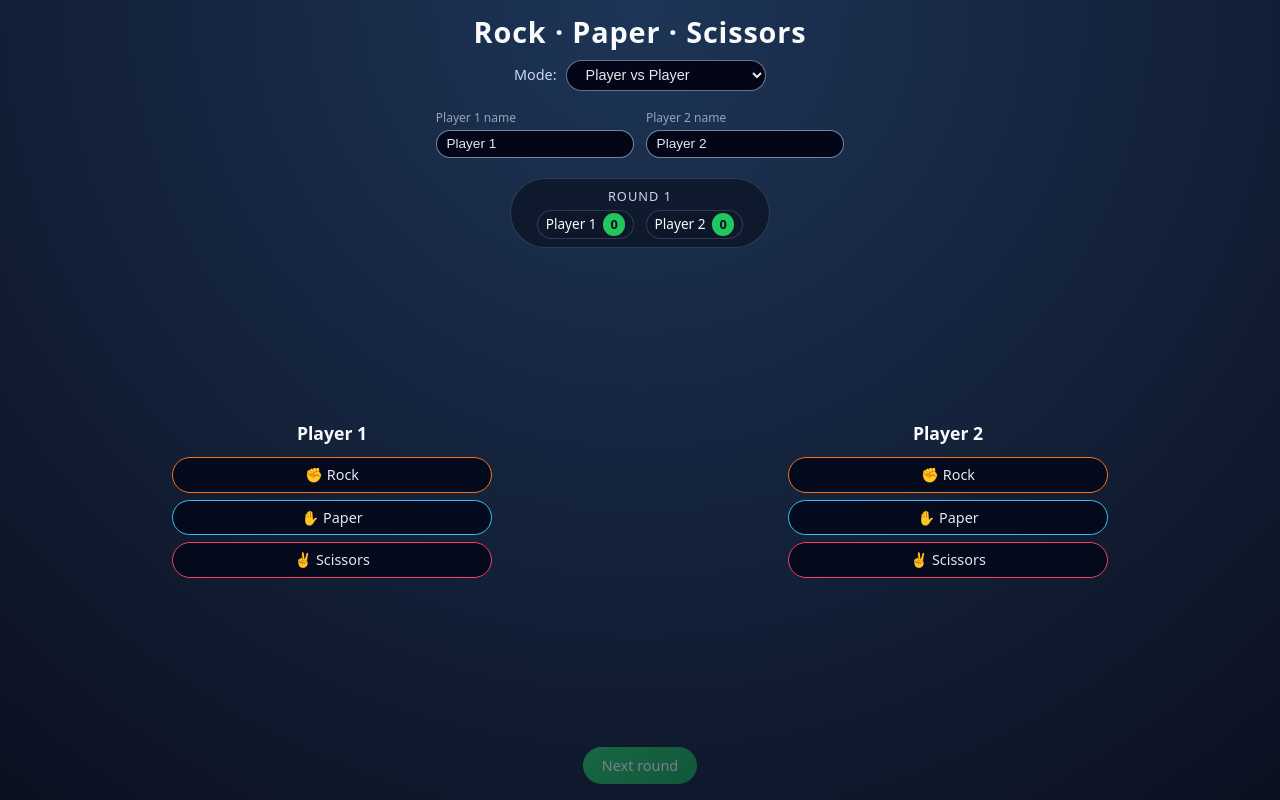
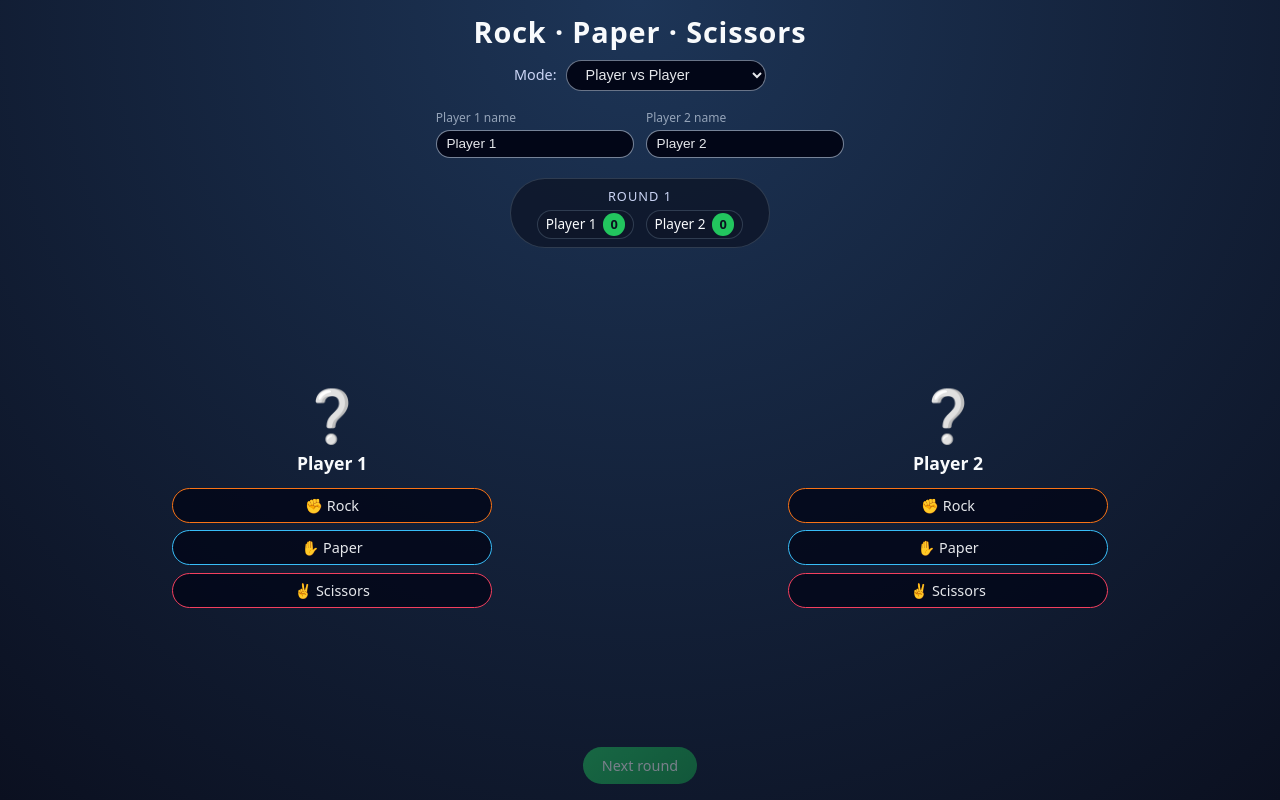
Before and after one commit to zakaroff-aviiator/rps-react, a React (Vite) app: page / in a window 1280 px wide. Built offline with nearby package versions, Linux system fonts and the light colour scheme.

Commit message:
feat: add animated hand shake reveal before showing player choices

```diff
--- a/src/components/Game.tsx
+++ b/src/components/Game.tsx
@@ -9,7 +9,6 @@ const choiceDisplay: Record<Choice, string> = {
   paper: '✋ Paper',
   scissors: '✌️ Scissors',
 };
-
 
 const initialPlayersPvp: [Player, Player] = [
   { id: 1, name: 'Player 1', score: 0, currentChoice: null, isComputer: false },
@@ -31,6 +30,7 @@ export const Game = () => {
   const [players, setPlayers] = useState<[Player, Player]>(initialPlayersPvp);
   const [result, setResult] = useState<Result>(null);
   const [round, setRound] = useState(1);
+  const [isRevealing, setIsRevealing] = useState(false); // for hand animation
 
   const resetForMode = (newMode: GameMode) => {
     setMode(newMode);
@@ -39,18 +39,42 @@ export const Game = () => {
     if (newMode === 'cvc') setPlayers(initialPlayersCvc);
     setResult(null);
     setRound(1);
+    setIsRevealing(false);
   };
 
   const handleNameChange = (playerId: 1 | 2, name: string) => {
     setPlayers(prev =>
+      prev.map(p => (p.id === playerId ? { ...p, name } : p)) as [Player, Player]
+    );
+  };
+
+  // common reveal logic with hand animation
+  const startReveal = (p1Choice: Choice, p2Choice: Choice) => {
+    setIsRevealing(true);
+    setResult(null);
+
+    // 0.9s = duration of the hand shake animation
+    setTimeout(() => {
+      const roundResult = getRoundResult(p1Choice, p2Choice);
+      setResult(roundResult);
+
+      if (roundResult === 'p1' || roundResult === 'p2') {
+        const winnerId = roundResult === 'p1' ? 1 : 2;
+        setPlayers(prev =>
           prev.map(p =>
-        p.id === playerId ? { ...p, name } : p
+            p.id === winnerId ? { ...p, score: p.score + 1 } : p
           ) as [Player, Player]
         );
+      }
+
+      setIsRevealing(false);
+    }, 900);
   };
 
   // ---------- PvP ----------
   const handleChoicePvp = (playerId: 1 | 2, choice: Choice) => {
+    if (isRevealing) return;
+
     setPlayers(prev => {
       const updated = prev.map(p =>
         p.id === playerId ? { ...p, currentChoice: choice } : p
@@ -59,15 +83,7 @@ export const Game = () => {
       const [p1, p2] = updated;
 
       if (p1.currentChoice && p2.currentChoice) {
-        const roundResult = getRoundResult(p1.currentChoice, p2.currentChoice);
-        setResult(roundResult);
-
-        if (roundResult === 'p1' || roundResult === 'p2') {
-          const winnerId = roundResult === 'p1' ? 1 : 2;
-          return updated.map(p =>
-            p.id === winnerId ? { ...p, score: p.score + 1 } : p
-          ) as [Player, Player];
-        }
+        startReveal(p1.currentChoice as Choice, p2.currentChoice as Choice);
       }
 
       return updated;
@@ -76,7 +92,7 @@ export const Game = () => {
 
   // ---------- PvE ----------
   const handleChoicePve = (playerId: 1 | 2, choice: Choice) => {
-    if (playerId !== 1) return;
+    if (playerId !== 1 || isRevealing) return;
 
     const computerChoice = getRandomChoice();
 
@@ -87,20 +103,7 @@ export const Game = () => {
         return p;
       }) as [Player, Player];
 
-      const [p1, p2] = updated;
-
-      const roundResult = getRoundResult(
-        p1.currentChoice as Choice,
-        p2.currentChoice as Choice
-      );
-      setResult(roundResult);
-
-      if (roundResult === 'p1' || roundResult === 'p2') {
-        const winnerId = roundResult === 'p1' ? 1 : 2;
-        return updated.map(p =>
-          p.id === winnerId ? { ...p, score: p.score + 1 } : p
-        ) as [Player, Player];
-      }
+      startReveal(choice, computerChoice);
 
       return updated;
     });
@@ -108,7 +111,7 @@ export const Game = () => {
 
   // ---------- CvC ----------
   const playComputerRound = () => {
-    if (result) return;
+    if (result || isRevealing) return;
 
     const choice1 = getRandomChoice();
     const choice2 = getRandomChoice();
@@ -119,16 +122,7 @@ export const Game = () => {
         { ...prev[1], currentChoice: choice2 },
       ];
 
-      const roundResult = getRoundResult(choice1, choice2);
-      setResult(roundResult);
-
-      if (roundResult === 'p1' || roundResult === 'p2') {
-        const winnerIndex = roundResult === 'p1' ? 0 : 1;
-        updated[winnerIndex] = {
-          ...updated[winnerIndex],
-          score: updated[winnerIndex].score + 1,
-        };
-      }
+      startReveal(choice1, choice2);
 
       return updated;
     });
@@ -136,18 +130,21 @@ export const Game = () => {
 
   // ---------- Dispatcher ----------
   const handleChoice = (playerId: 1 | 2, choice: Choice) => {
-    if (result) return;
+    if (result || isRevealing) return;
 
     if (mode === 'pvp') {
       handleChoicePvp(playerId, choice);
     } else if (mode === 'pve') {
       handleChoicePve(playerId, choice);
     } else {
+      // cvc: human doesn’t click choices
       return;
     }
   };
 
   const nextRound = () => {
+    if (isRevealing) return;
+
     setPlayers(prev =>
       prev.map(p => ({ ...p, currentChoice: null })) as [Player, Player]
     );
@@ -175,6 +172,7 @@ export const Game = () => {
           id="mode"
           value={mode}
           onChange={(e) => resetForMode(e.target.value as GameMode)}
+          disabled={isRevealing}
         >
           <option value="pvp">Player vs Player</option>
           <option value="pve">Player vs Computer</option>
@@ -191,6 +189,7 @@ export const Game = () => {
               type="text"
               value={p.name}
               onChange={(e) => handleNameChange(p.id, e.target.value)}
+              disabled={isRevealing}
             />
           </div>
         ))}
@@ -202,16 +201,31 @@ export const Game = () => {
         <PlayerPanel
           player={players[0]}
           onChoice={handleChoice}
-          disabled={!!result || isComputerVsComputer || !!players[0].isComputer}
+          disabled={
+            !!result ||
+            isRevealing ||
+            isComputerVsComputer ||
+            !!players[0].isComputer
+          }
+          isRevealing={isRevealing}
+          side="left"
         />
         <PlayerPanel
           player={players[1]}
           onChoice={handleChoice}
-          disabled={!!result || isComputerVsComputer || !!players[1].isComputer}
+          disabled={
+            !!result ||
+            isRevealing ||
+            isComputerVsComputer ||
+            !!players[1].isComputer
+          }
+          isRevealing={isRevealing}
+          side="right"
         />
       </div>
 
-          {result && (
+      {/* show result & choices only after animation */}
+      {result && !isRevealing && (
         <div className="game__summary">
           <div className="game__result">{renderResultText()}</div>
           <div className="game__choices">
@@ -227,18 +241,21 @@ export const Game = () => {
         </div>
       )}
 
-
       {isComputerVsComputer && (
         <button
           className="game__play"
           onClick={playComputerRound}
-          disabled={!!result}
+          disabled={!!result || isRevealing}
         >
           Play round
         </button>
       )}
 
-      <button className="game__next" onClick={nextRound} disabled={!result}>
+      <button
+        className="game__next"
+        onClick={nextRound}
+        disabled={!result || isRevealing}
+      >
         Next round
       </button>
     </div>
--- a/src/components/PlayerPanel.tsx
+++ b/src/components/PlayerPanel.tsx
@@ -5,20 +5,60 @@ interface Props {
   player: Player;
   onChoice: (playerId: 1 | 2, choice: Choice) => void;
   disabled?: boolean;
+  isRevealing: boolean;
+  side: 'left' | 'right';
 }
 
 const choices: Choice[] = ['rock', 'paper', 'scissors'];
 
-export const PlayerPanel = ({ player, onChoice, disabled }: Props) => {
+const handEmojiForChoice = (choice?: Choice | null) => {
+  switch (choice) {
+    case 'rock':
+      return '✊';
+    case 'paper':
+      return '✋';
+    case 'scissors':
+      return '✌️';
+    default:
+      return '❔';
+  }
+};
+
+export const PlayerPanel = ({
+  player,
+  onChoice,
+  disabled,
+  isRevealing,
+  side,
+}: Props) => {
+  const hasChosen = !!player.currentChoice;
+  const showGenericDuringReveal = isRevealing && hasChosen;
+
+  // During reveal: always show a generic ✊ moving hand
+  const displayedHand = showGenericDuringReveal
+    ? '✊'
+    : handEmojiForChoice(player.currentChoice);
+
+  const handClass =
+    'player-panel__hand ' +
+    (showGenericDuringReveal
+      ? side === 'left'
+        ? 'player-panel__hand--animate-left'
+        : 'player-panel__hand--animate-right'
+      : '');
+
   return (
     <div className="player-panel">
+      <div className={handClass}>{displayedHand}</div>
+
       <h2 className="player-panel__name">{player.name}</h2>
+
       <div className="player-panel__choices">
-        {choices.map(choice => (
+        {choices.map((choice) => (
           <ChoiceButton
             key={choice}
             choice={choice}
-            isActive={player.currentChoice === choice}
+            isActive={player.currentChoice === choice && !isRevealing}
             onClick={() => onChoice(player.id, choice)}
             disabled={disabled}
           />
--- a/src/styles/Game.scss
+++ b/src/styles/Game.scss
@@ -42,6 +42,11 @@
       border-color: #38bdf8;
       box-shadow: 0 0 0 1px rgba(56, 189, 248, 0.5);
     }
+
+    &:disabled {
+      opacity: 0.6;
+      cursor: default;
+    }
   }
 }
 
@@ -77,6 +82,11 @@
     &:focus {
       border-color: #a855f7;
       box-shadow: 0 0 0 1px rgba(168, 85, 247, 0.4);
+    }
+
+    &:disabled {
+      opacity: 0.6;
+      cursor: default;
     }
   }
 }
@@ -158,15 +168,86 @@
   justify-content: center;
   align-items: center;
   padding: 1rem 1.5rem;
-  min-width: 0; /* avoid overflow on small screens */
-}
-
-/* Remove card borders/background to avoid visible separation */
-.player-panel {
+  min-width: 0;
   background: transparent;
   border: none;
 }
 
+/* HAND + ANIMATION */
+.player-panel__hand {
+  font-size: 3.2rem;
+  height: 3.2rem;
+  display: flex;
+  align-items: center;
+  justify-content: center;
+  margin-bottom: 0.6rem;
+}
+
+.player-panel__hand--animate-left {
+  animation: rps-hand-left 0.9s ease-in-out;
+  transform-origin: center right;
+}
+
+.player-panel__hand--animate-right {
+  animation: rps-hand-right 0.9s ease-in-out;
+  transform-origin: center left;
+}
+
+@keyframes rps-hand-left {
+  0% {
+    transform: translateX(0);
+  }
+  15% {
+    transform: translateX(18px);
+  }
+  30% {
+    transform: translateX(0);
+  }
+  45% {
+    transform: translateX(18px);
+  }
+  60% {
+    transform: translateX(0);
+  }
+  75% {
+    transform: translateX(18px);
+  }
+  90% {
+    transform: translateX(0);
+  }
+  100% {
+    transform: translateX(0);
+  }
+}
+
+@keyframes rps-hand-right {
+  0% {
+    transform: translateX(0);
+  }
+  15% {
+    transform: translateX(-18px);
+  }
+  30% {
+    transform: translateX(0);
+  }
+  45% {
+    transform: translateX(-18px);
+  }
+  60% {
+    transform: translateX(0);
+  }
+  75% {
+    transform: translateX(-18px);
+  }
+  90% {
+    transform: translateX(0);
+  }
+  100% {
+    transform: translateX(0);
+  }
+}
+
+/* PLAYER CONTENT */
 .player-panel__name {
   font-size: 1.1rem;
   font-weight: 600;
--- a/src/types/game.ts
+++ b/src/types/game.ts
@@ -1,6 +1,6 @@
 export type Choice = 'rock' | 'paper' | 'scissors';
 
-export type GameMode = 'pvp' | 'pve';
+export type GameMode = 'pvp' | 'pve' | 'cvc';
 
 export interface Player {
   id: 1 | 2;
```
Lines whose indentation alone changed are shown as unchanged.
